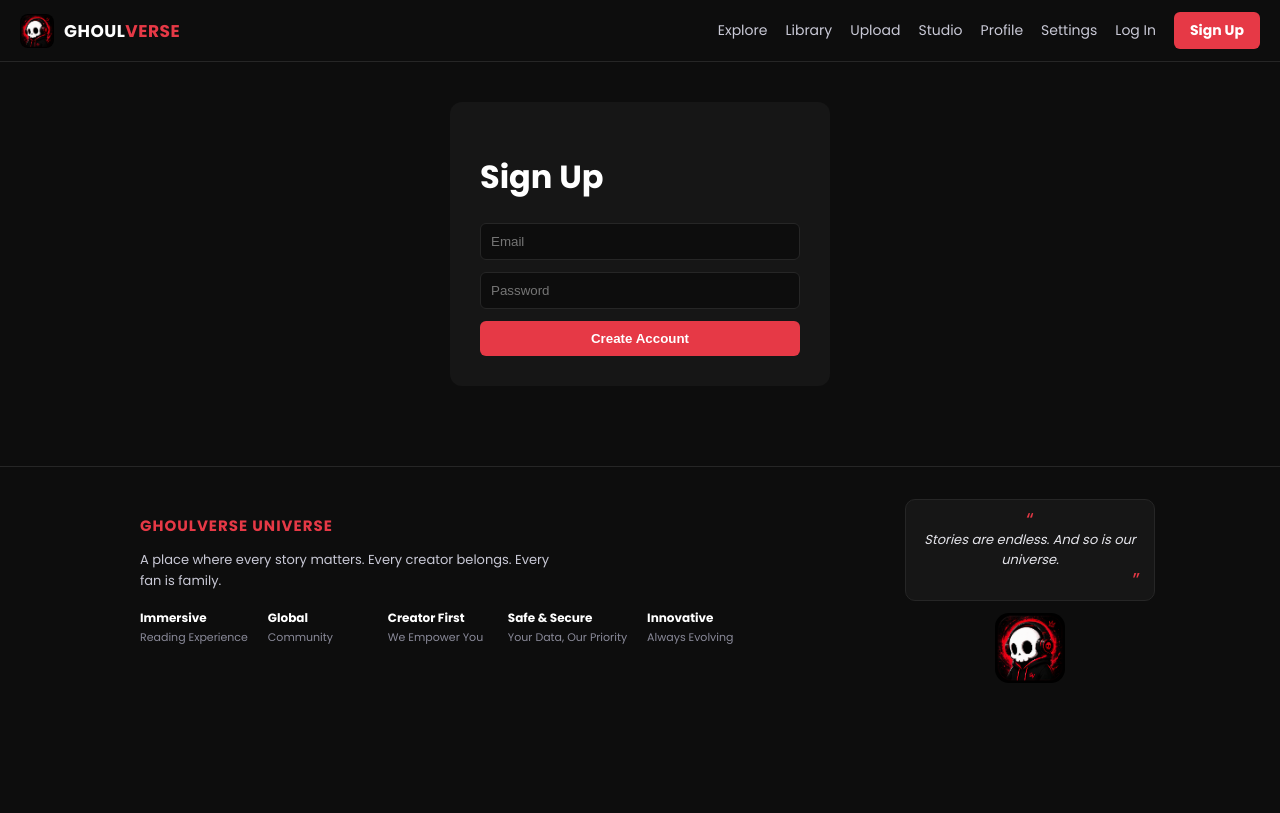
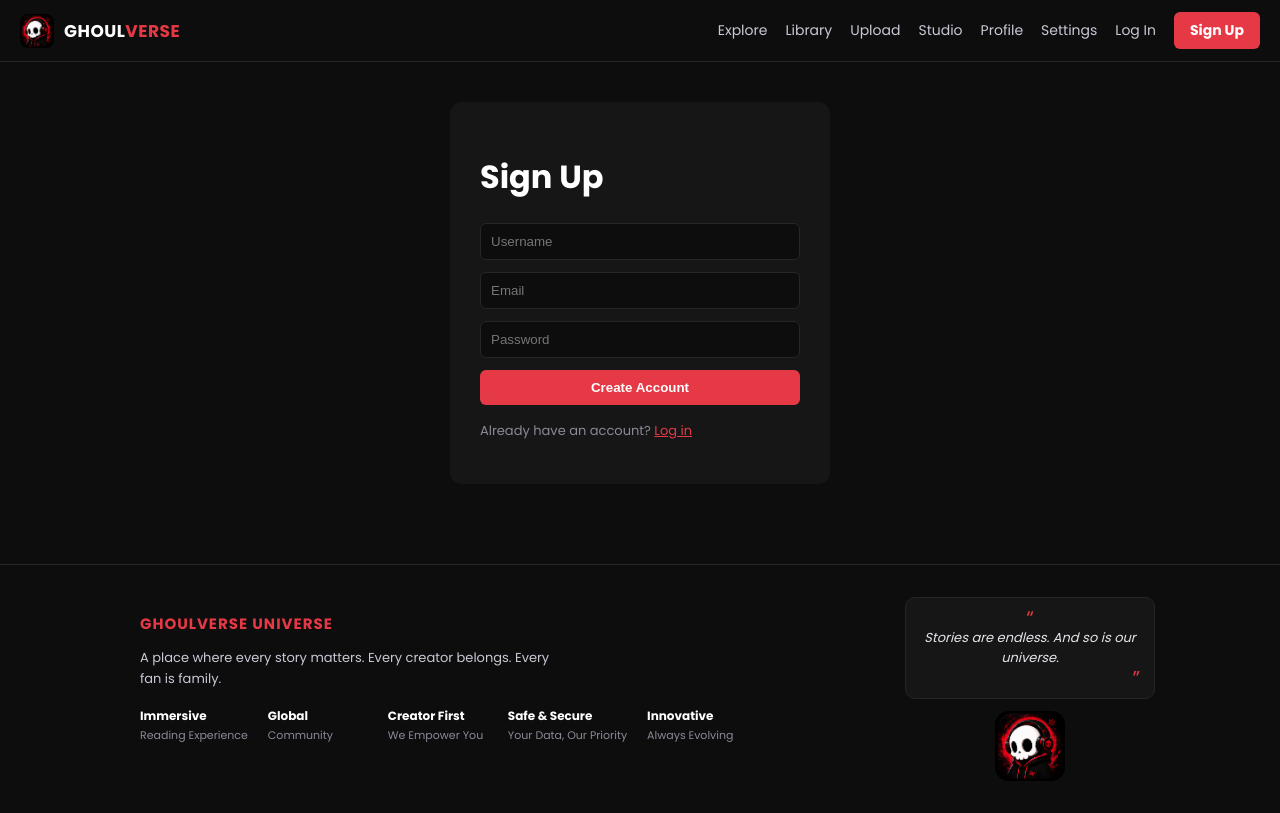
Before and after one commit to morganjr21b-gif/ghoulverse, a Next.js app: page /signup in a window 1280 px wide. Both pictures are taken after a click on the button "SKIP". Built offline with nearby package versions, Linux system fonts and the light colour scheme; no server answers.

Commit message:
Add username field to signup

```diff
--- a/app/signup/page.js
+++ b/app/signup/page.js
@@ -4,12 +4,37 @@ import { useState } from "react";
 import { supabase } from "../../lib/supabaseClient";
 
 export default function Signup() {
+  const [username, setUsername] = useState("");
   const [email, setEmail] = useState("");
   const [password, setPassword] = useState("");
   const [message, setMessage] = useState("");
+  const [loading, setLoading] = useState(false);
 
   async function handleSignup() {
-    const { error } = await supabase.auth.signUp({ email, password });
+    if (!username.trim()) {
+      setMessage("Please choose a username.");
+      return;
+    }
+    if (username.trim().length < 3) {
+      setMessage("Username must be at least 3 characters.");
+      return;
+    }
+
+    setLoading(true);
+    setMessage("");
+
+    const { error } = await supabase.auth.signUp({
+      email,
+      password,
+      options: {
+        data: {
+          username: username.trim().toLowerCase(),
+        },
+      },
+    });
+
+    setLoading(false);
+
     if (error) {
       setMessage(error.message);
     } else {
@@ -21,10 +46,35 @@ export default function Signup() {
     <main style={wrap}>
       <div style={card}>
         <h1>Sign Up</h1>
-        <input style={input} placeholder="Email" value={email} onChange={(e) => setEmail(e.target.value)} />
-        <input style={input} placeholder="Password" type="password" value={password} onChange={(e) => setPassword(e.target.value)} />
-        <button style={button} onClick={handleSignup}>Create Account</button>
-        {message && <p style={{ color: "#c9c9d6", marginTop: 12, fontSize: 14 }}>{message}</p>}
+        <input
+          style={input}
+          placeholder="Username"
+          value={username}
+          onChange={(e) => setUsername(e.target.value)}
+        />
+        <input
+          style={input}
+          placeholder="Email"
+          value={email}
+          onChange={(e) => setEmail(e.target.value)}
+        />
+        <input
+          style={input}
+          placeholder="Password"
+          type="password"
+          value={password}
+          onChange={(e) => setPassword(e.target.value)}
+        />
+        <button style={button} onClick={handleSignup} disabled={loading}>
+          {loading ? "Creating..." : "Create Account"}
+        </button>
+        {message && (
+          <p style={{ color: "#c9c9d6", marginTop: 12, fontSize: 14 }}>{message}</p>
+        )}
+        <p style={{ marginTop: 16, fontSize: 13, color: "#8a8a99" }}>
+          Already have an account?{" "}
+          <a href="/login" style={{ color: "#E63946" }}>Log in</a>
+        </p>
       </div>
     </main>
   );
@@ -32,5 +82,23 @@ export default function Signup() {
 
 const wrap = { display: "flex", justifyContent: "center", padding: 40 };
 const card = { background: "#161616", padding: 30, borderRadius: 12, width: 320 };
-const input = { width: "100%", padding: 10, marginBottom: 12, borderRadius: 6, border: "1px solid #262626", background: "#0D0D0D", color: "white", boxSizing: "border-box" };
-const button = { width: "100%", padding: 10, borderRadius: 6, border: "none", background: "#E63946", color: "white", fontWeight: "bold", cursor: "pointer" };
+const input = {
+  width: "100%",
+  padding: 10,
+  marginBottom: 12,
+  borderRadius: 6,
+  border: "1px solid #262626",
+  background: "#0D0D0D",
+  color: "white",
+  boxSizing: "border-box",
+};
+const button = {
+  width: "100%",
+  padding: 10,
+  borderRadius: 6,
+  border: "none",
+  background: "#E63946",
+  color: "white",
+  fontWeight: "bold",
+  cursor: "pointer",
+};
```
